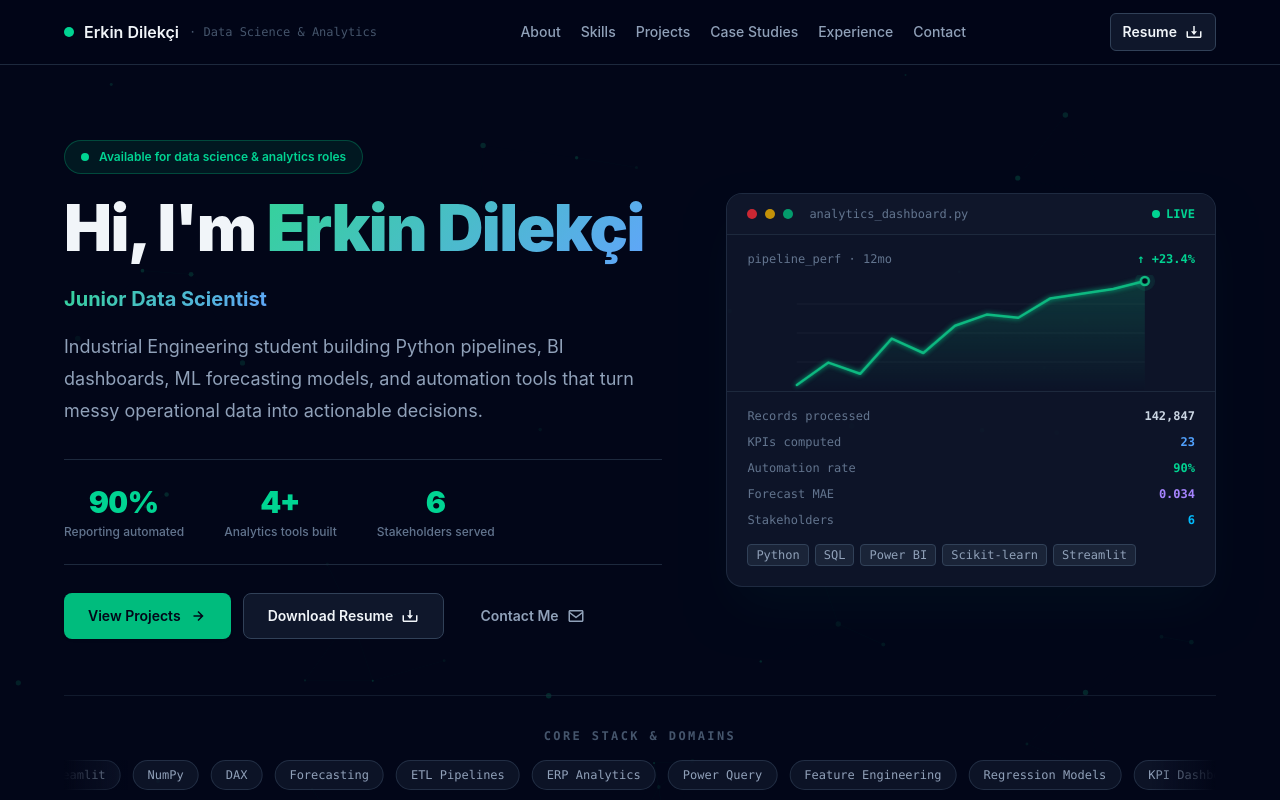
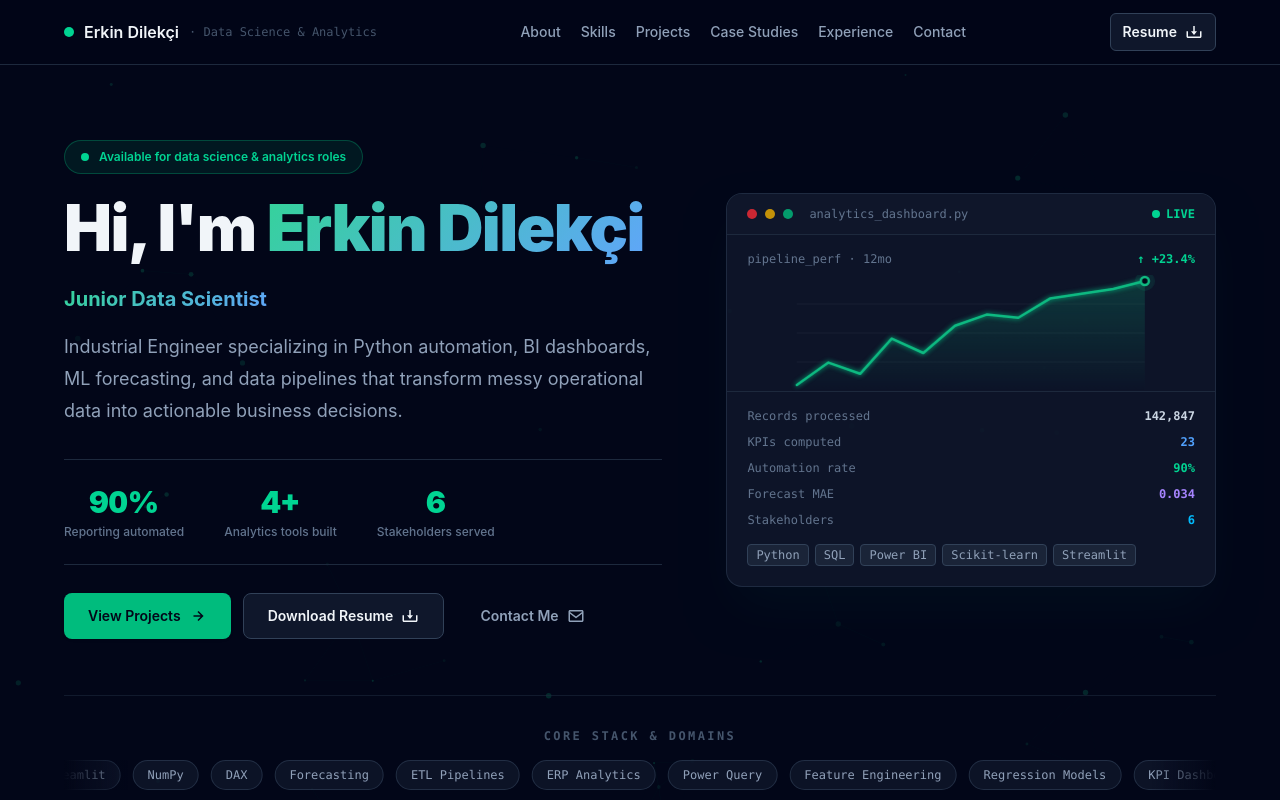
Before and after one commit to erkindilekci/erkindilekci.com, a React (Vite) app: page / in a window 1280 px wide. Shown: the top 800 px of the page. Built offline with nearby package versions, Linux system fonts and the light colour scheme.

Commit message:
Update profile.js

```diff
--- a/src/assets/data/profile.js
+++ b/src/assets/data/profile.js
@@ -3,7 +3,7 @@ export const resumeUrl = "/ErkinDilekci.pdf";
 export const profile = {
     name: "Erkin Dilekçi",
     role: "Data Science & Analytics",
-    summary: "Industrial Engineering student building Python pipelines, BI dashboards, ML forecasting models, and automation tools that turn messy operational data into actionable decisions.",
+    summary: "Industrial Engineer specializing in Python automation, BI dashboards, ML forecasting, and data pipelines that transform messy operational data into actionable business decisions.",
     email: "dilekcierkin@gmail.com",
     linkedin: "https://www.linkedin.com/in/erkindilekci/",
     linkedinLabel: "linkedin.com/in/erkindilekci",
```
